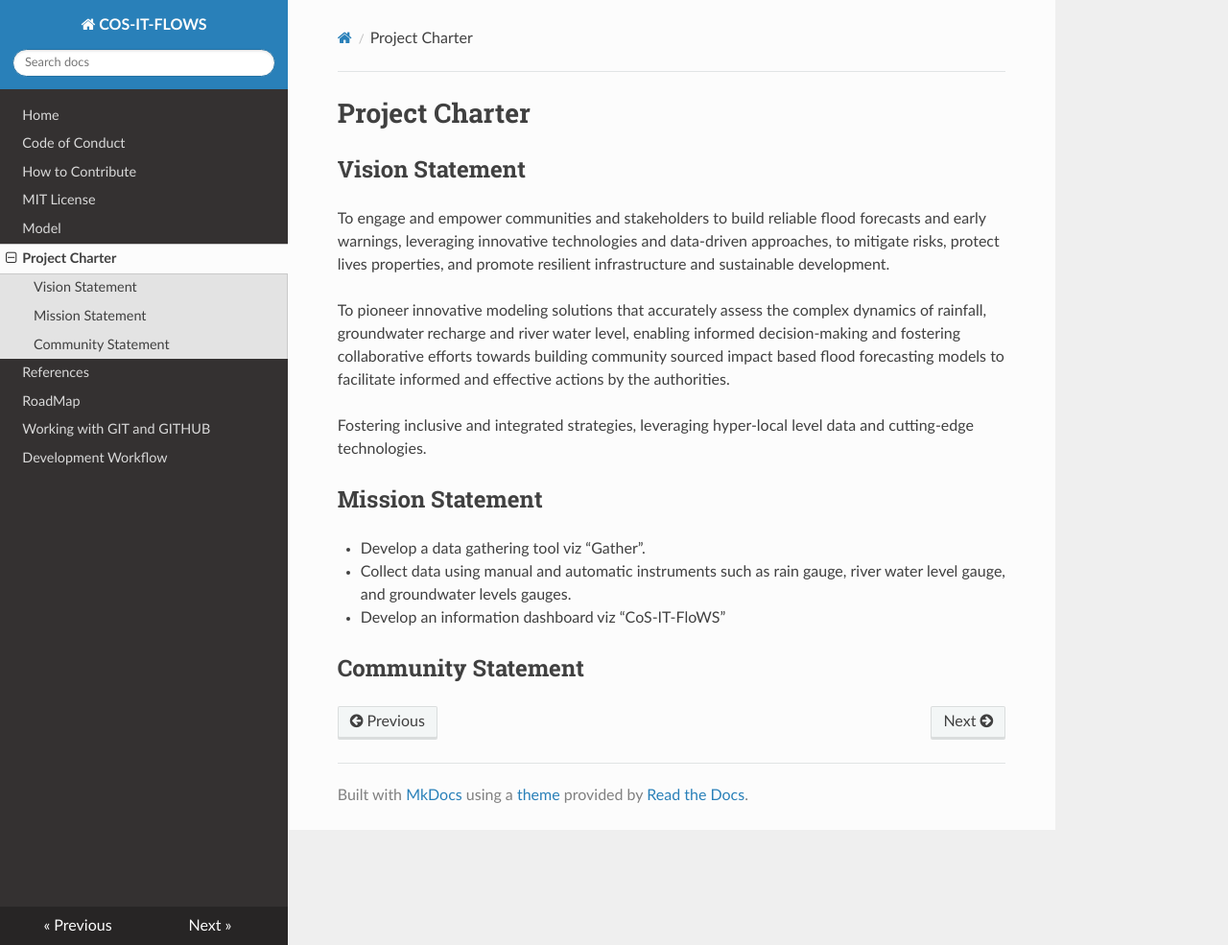
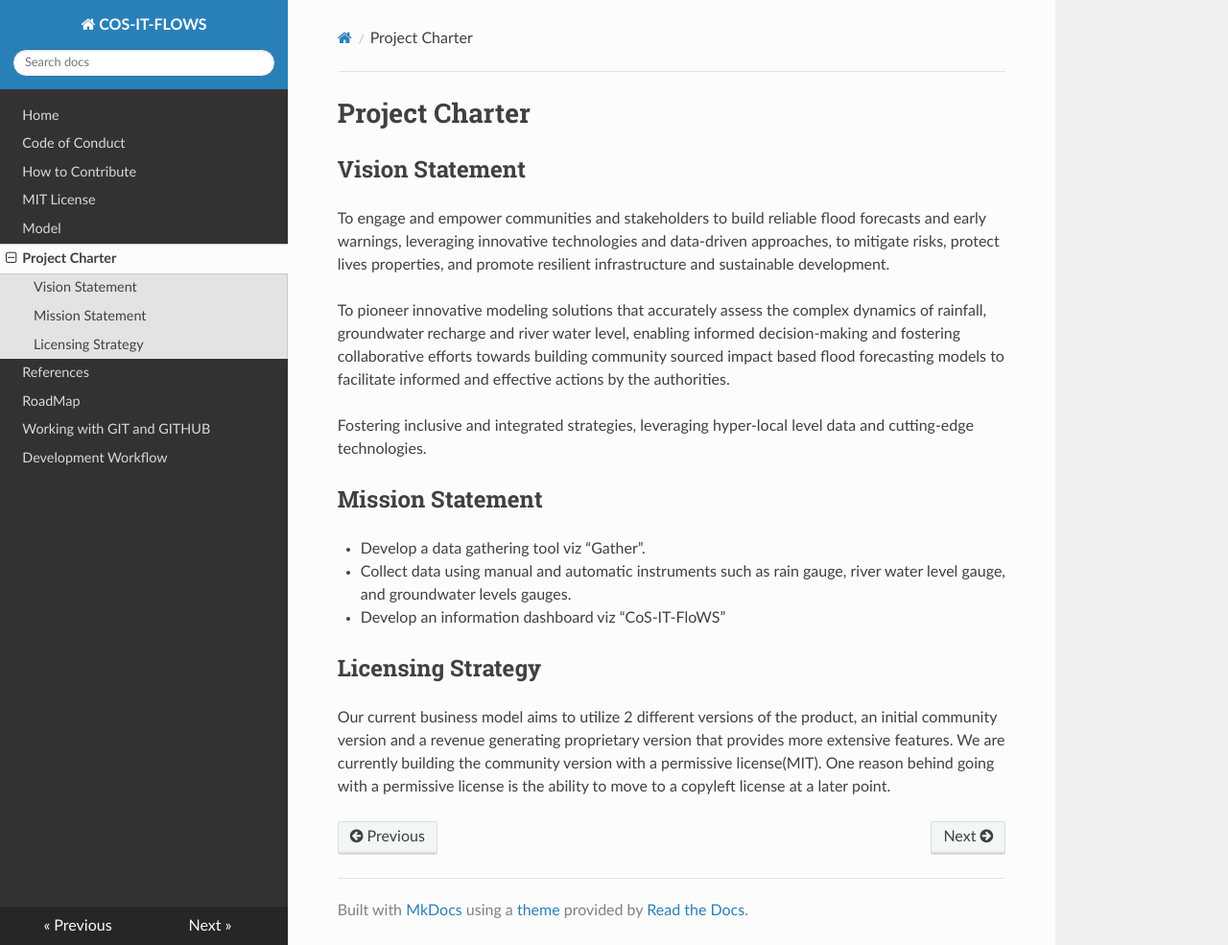
Before and after one commit to COS-IT-FLOWS/COS-IT-FLOWS-Documentation, an MkDocs documentation site: the page built from docs/ProjCharter.md, in a window 1280 px wide and 985 px high. Shown: the whole window at 96% size. Built offline with MkDocs 1.6.1, drawn with Linux system fonts in a browser that asks for light colours; nearby versions of some CDN libraries.

Commit message:
Update ProjCharter.md

```diff
--- a/docs/ProjCharter.md
+++ b/docs/ProjCharter.md
@@ -14,4 +14,6 @@ Fostering inclusive and integrated strategies, leveraging hyper-local level data
 - Collect data using manual and automatic instruments such as rain gauge, river water level gauge, and groundwater levels gauges.
 - Develop an information dashboard viz “CoS-IT-FloWS”
 
-## Community Statement
+## Licensing Strategy
+
+Our current business model aims to utilize 2 different versions of the product, an initial community version and a revenue generating proprietary version that provides more extensive features. We are currently building the community version with a permissive license(MIT). One reason behind going with a permissive license is the ability to move to a copyleft license at a later point.
```
